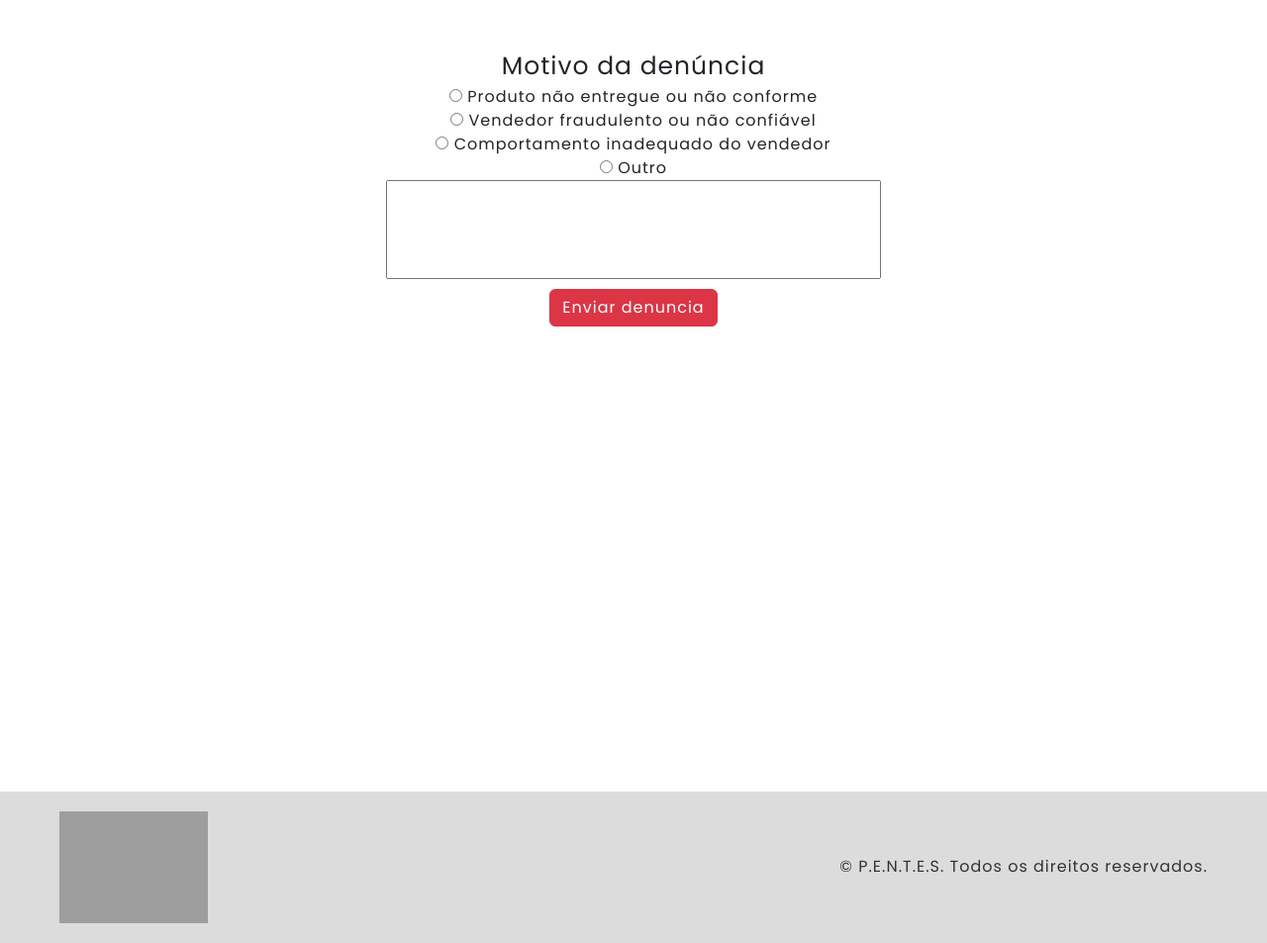
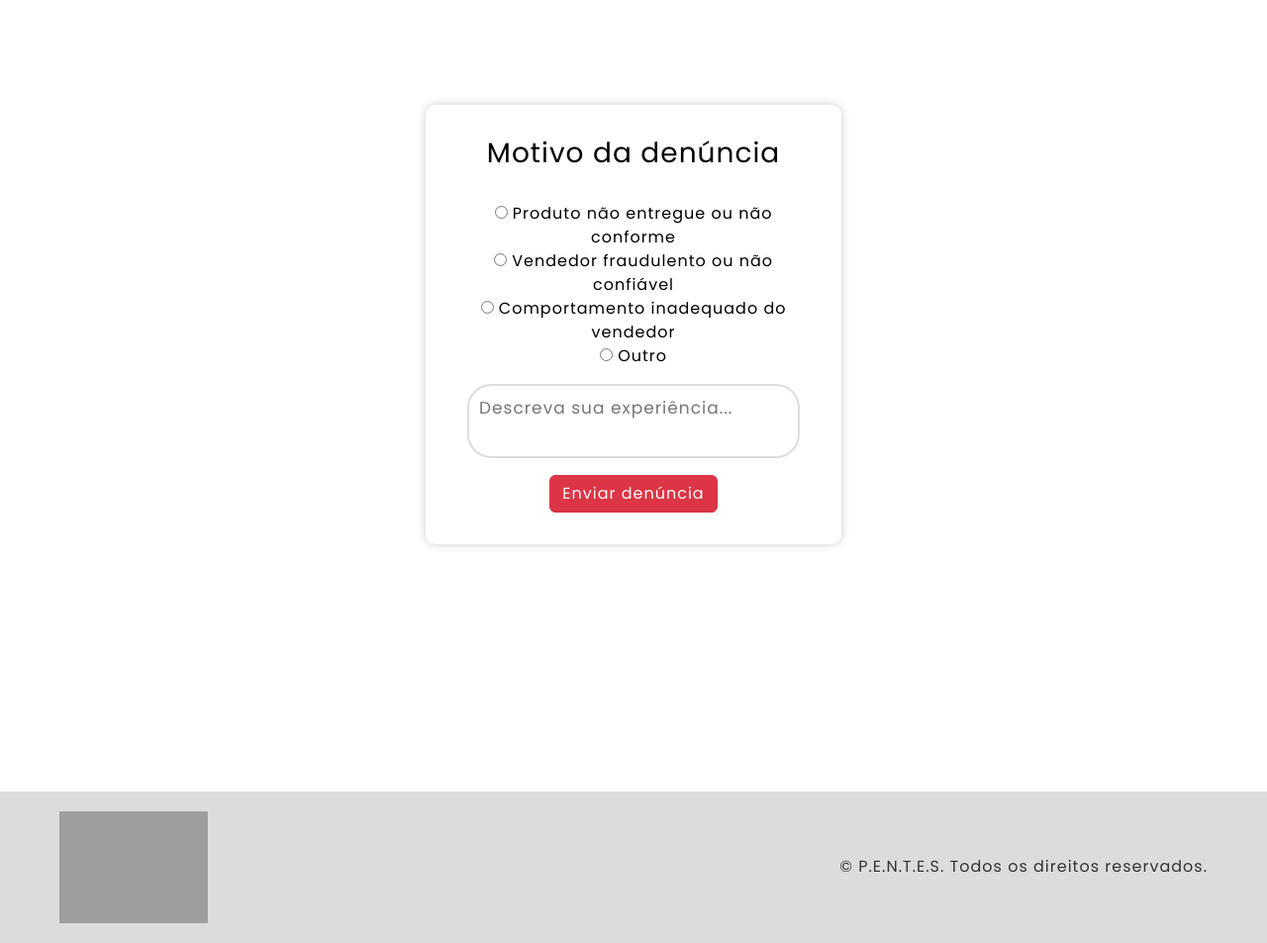
Before and after one commit to P-E-N-T-E-S/Kolekto, a Django app: page /1/denuncia in a window 1280 px wide. Shown: the part 104-1057 px from the top of the page at 99% size. Run offline with Django 4.2, Linux system fonts and the light colour scheme; the visitor is signed in with stand-in values (Sample User, id 1); data that the repository does not hold is empty; grey boxes are pictures that could not be loaded.

Commit message:
ajustes em historico, denuncia, pagina loja e pagina produto

```diff
--- a/PKolekto/Kolekto/templates/denuncia.html
+++ b/PKolekto/Kolekto/templates/denuncia.html
@@ -1,19 +1,69 @@
 {% extends "layout.html" %}
-{% block title %} Login {% endblock %}
+{% block title %} Denúncia {% endblock %}
 {% block main %}
+<style>
+    .center-wrapper {
+        display: flex;
+        justify-content: center;
+        align-items: center;
+        height: 70vh;
+      }
+
+    .wrapper{
+        width: 420px;
+        background: transparent;
+        border: 2px solid rgba(255, 255, 255, .2);
+        backdrop-filter: blur(20px);
+        box-shadow: 0 0 10px rgba(0, 0, 0, .2);
+        color: #000000;
+        border-radius: 10px;
+        padding: 30px 40px;
+      }
+
+      .wrapper h3{
+        text-align: center;
+        margin-bottom: 2rem;
+      }
+
+      textarea{
+        margin-top: 1rem;
+        height: 100px;
+        width: 100%;
+        overflow: hidden;
+      }
+      textarea{
+        height: 100%;
+        width: 100%;
+        outline: none;
+        border: 2px solid #dcdcdc;
+        border-radius: 1.5rem;
+        background: transparent;
+        padding: 10px;
+        font-size: 17px;
+        resize: none;
+      }
+      textarea:focus{
+        border-color: #444;
+      }
+
+</style>
 <div class="container-fluid py-5 text-center">
     <div class="container">
+        <div class="center-wrapper">
+            <div class="wrapper">
         <div class="text-align-center">
             <form action="" method="POST" class="form-denuncia">
                 {% csrf_token %}
-                <label style="font-size: 25px;">Motivo da denúncia</label> <br>
+                <h3>Motivo da denúncia</h3>
             <input type="radio" name="motivo" id="pcalunia" value="Produto não entregue ou não conforme"/> Produto não entregue ou não conforme <br>
             <input type="radio" name="motivo" id="vfraude" value="Vendedor fraudulento ou não confiável" /> Vendedor fraudulento ou não confiável <br>
             <input type="radio" name="motivo" id="cvendedor" value="Comportamento inadequado do vendedor" /> Comportamento inadequado do vendedor <br>
             <input type="radio" name="motivo" id="outro" value="Outro" /> Outro <br>
-            <input type="text" class="center-block" name="detalhes" style="left: 25%; right: 25%; width: 500px; height: 100px;"> </input> <br>
-            <button type="submit" class="btn btn-danger" style="margin-top: 10px;"> Enviar denuncia </button>
+            <textarea cols="5" placeholder="Descreva sua experiência..." name="detalhes"></textarea> <br>
+            <button type="submit" class="btn btn-danger" style="margin-top: 10px;"> Enviar denúncia </button>
         </form>
+    </div>
+    </div>
     </div>
 </div>
 {% endblock %}
--- a/PKolekto/Kolekto/views.py
+++ b/PKolekto/Kolekto/views.py
@@ -4,7 +4,7 @@ from django.contrib.auth.decorators import login_required
 from django.contrib.auth import login, authenticate, logout
 from .models import Produto, Loja, ListaDesejos, Carrinho, Compra, Avaliacao
 from django.http import Http404, JsonResponse
-from django.db.models import Q
+from django.db.models import Q, Avg
 from django.core.mail import send_mail
 import json
 from .utils import *
@@ -277,6 +277,13 @@ def pagina_produto(request, id_produto):
     loja = id_produto.loja
     nome_loja = loja.NomeLoja
     foto_loja = loja.Perfil
+    avaliacao = Avaliacao.objects.filter(loja=loja)
+    media_notas = avaliacao.aggregate(media=Avg('nota'))['media']
+    if media_notas is not None:
+        media_notas = float(media_notas)
+    else:
+        media_notas = 0.0
+    produtos = list(loja.produto_set.all())
     if id_produto is not None:
         contexto = {
             "lista_existente":lista_existente,
@@ -291,6 +298,8 @@ def pagina_produto(request, id_produto):
             "nome_loja": nome_loja,
             "temloja": temloja,
             "foto_loja": foto_loja,
+            "media": f'{media_notas} ({avaliacao.count()})',
+            "media_notas": media_notas,
         }
 
         return render(request, "pagina_produto.html", context=contexto)
@@ -372,6 +381,12 @@ def pagina_loja(request, nome_loja):
 
     loja = Loja.objects.get(NomeLoja=nome_loja)
     if loja is not None:
+        avaliacao = Avaliacao.objects.filter(loja=loja)
+        media_notas = avaliacao.aggregate(media=Avg('nota'))['media']
+        if media_notas is not None:
+            media_notas = float(media_notas)
+        else:
+            media_notas = 0.0
         produtos = list(loja.produto_set.all())
         contexto = {
             "minhaloja": False,
@@ -381,7 +396,9 @@ def pagina_loja(request, nome_loja):
             "descricao": loja.descricao,
             "produtos": produtos,
             "temloja": temloja,
-            "avaliacoes": list(loja.avaliacao_set.all())
+            "avaliacoes": list(loja.avaliacao_set.all()),
+            "media": f'{media_notas} ({avaliacao.count()})',
+            "media_notas": media_notas,
         }
         return render(request, "pagina_loja.html", context=contexto)
     else:
@@ -437,6 +454,12 @@ def minha_loja(request):
 
     loja = Loja.objects.get(associado_id=usuario.id)
     if loja is not None:
+        avaliacao = Avaliacao.objects.filter(loja=loja)
+        media_notas = avaliacao.aggregate(media=Avg('nota'))['media']
+        if media_notas is not None:
+            media_notas = float(media_notas)
+        else:
+            media_notas = 0.0
         produtos = list(loja.produto_set.all())
         contexto = {
             "minhaloja": True,
@@ -446,7 +469,9 @@ def minha_loja(request):
             "descricao": loja.descricao,
             "produtos": produtos,
             "temloja": temloja,
-            "avaliacoes": list(loja.avaliacao_set.all())
+            "avaliacoes": list(loja.avaliacao_set.all()),
+            "media": f'{media_notas} ({avaliacao.count()})',
+            "media_notas": media_notas,
         }
         return render(request, "pagina_loja.html", context=contexto)
     else:
@@ -758,10 +783,15 @@ def historico_compras(request):
     compras = list(usuario.compra_set.all())
     separador = list()
     for compra in compras:
+        """if Avaliacao.objects.filter(avaliador=usuario, loja=compra.loja).exists():
+            ja_avaliou = True
+        else:
+            ja_avaliou = False"""
         produtos = list()
         chaves = [chave.split(";")[0] for chave in compra.itens.split("/") if chave.split(";")[0] != '']
         quantidades = [chave.split(";")[1] for chave in compra.itens.split("/") if chave.split(";")[0] != '']
         for chave in range(len(chaves)):
+
             produtos.append({
                 "produto": Produto.objects.get(pk=chaves[chave]),
                 "quantidade": quantidades[chave]
@@ -773,7 +803,8 @@ def historico_compras(request):
     contexto = {
         "temloja": temloja,
         "compras": separador,
-        "infocompras": compras
+        "infocompras": compras,
+        #"ja_avaliou": ja_avaliou,
     }
     return render(request, "historico.html", contexto)
 
```
Also changed, not shown: PKolekto/Kolekto/templates/historico.html (+20 -4 lines), PKolekto/Kolekto/templates/pagina_loja.html (+54 -7 lines), PKolekto/Kolekto/templates/pagina_produto.html (+12 -6 lines).
